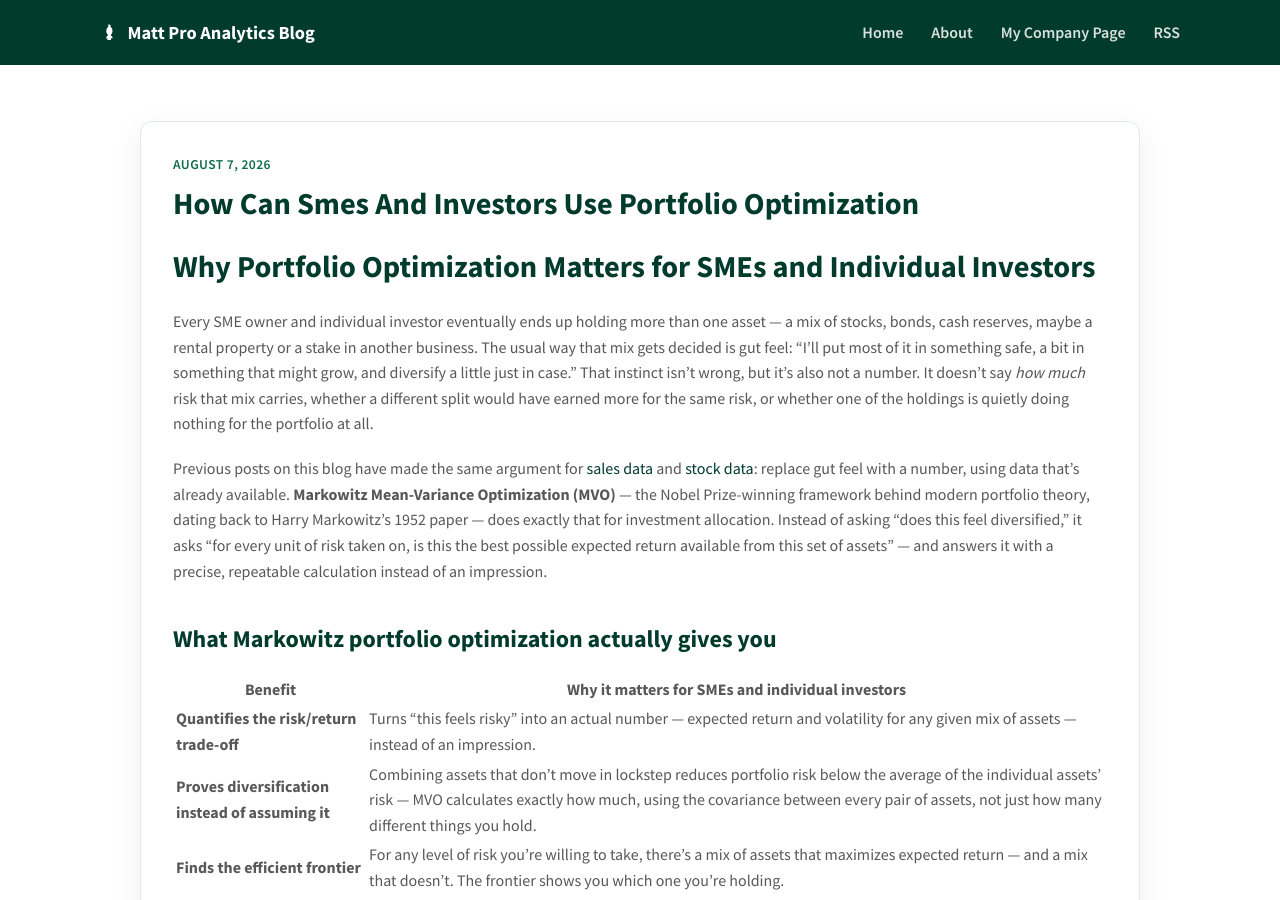
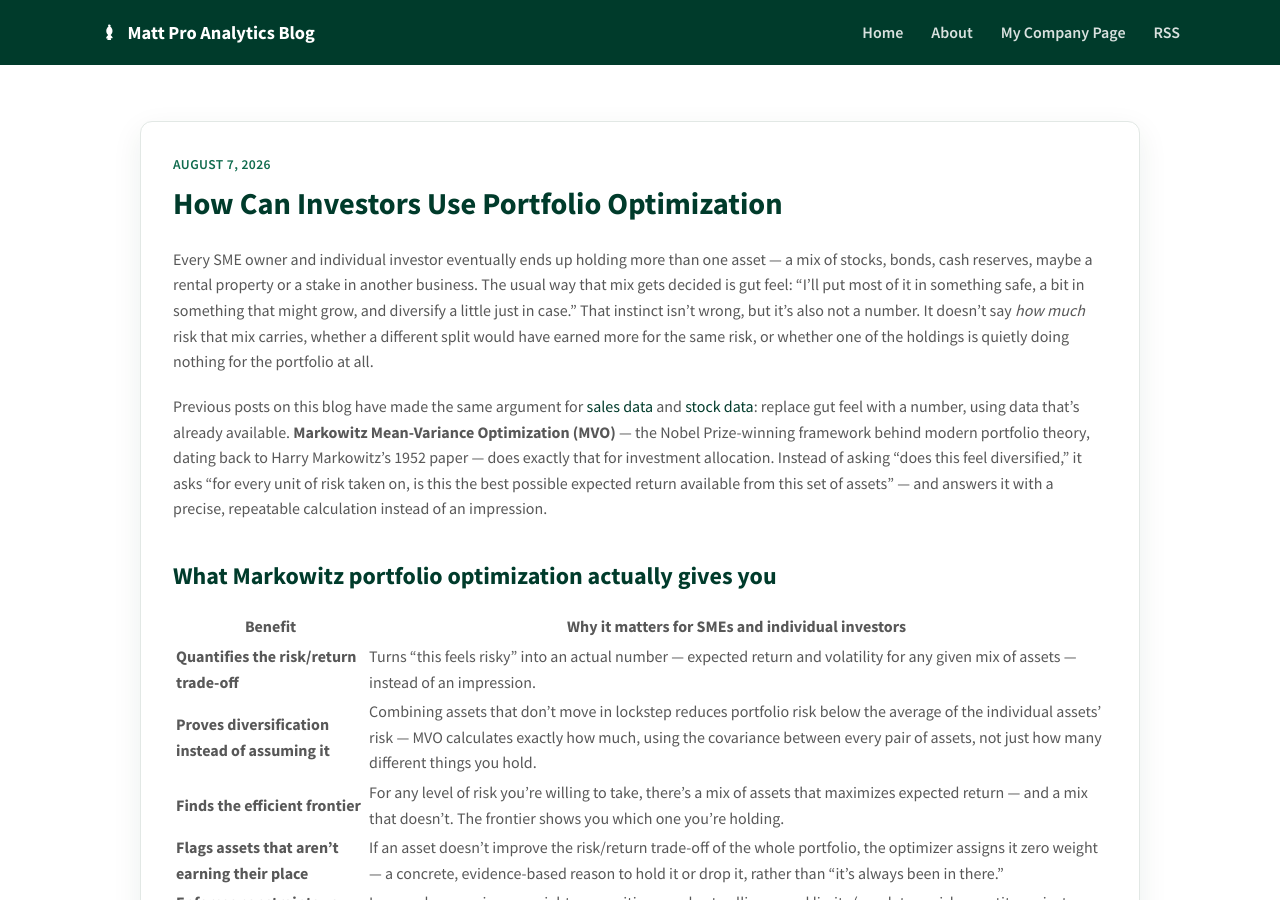
Before and after one commit to MattProtopapas/MattProtopapas.github.io, a Jekyll site: the page built from _posts/2026-08-07-how-can-investors-use-portfolio-optimization.md, in a window 1280 px wide and 900 px high. Built offline with Jekyll 4.4.1, drawn with Linux system fonts in a browser that asks for light colours; our own code applies the rules of GitHub Pages for plain Markdown files.

Commit message:
minor ammendmends

```diff
--- a/_posts/2026-08-07-how-can-smes-and-investors-use-portfolio-optimization.md
+++ b/_posts/2026-08-07-how-can-investors-use-portfolio-optimization.md
@@ -1,5 +1,3 @@
-# Why Portfolio Optimization Matters for SMEs and Individual Investors
-
 Every SME owner and individual investor eventually ends up holding more than one asset —
 a mix of stocks, bonds, cash reserves, maybe a rental property or a stake in another
 business. The usual way that mix gets decided is gut feel: "I'll put most of it in
```
